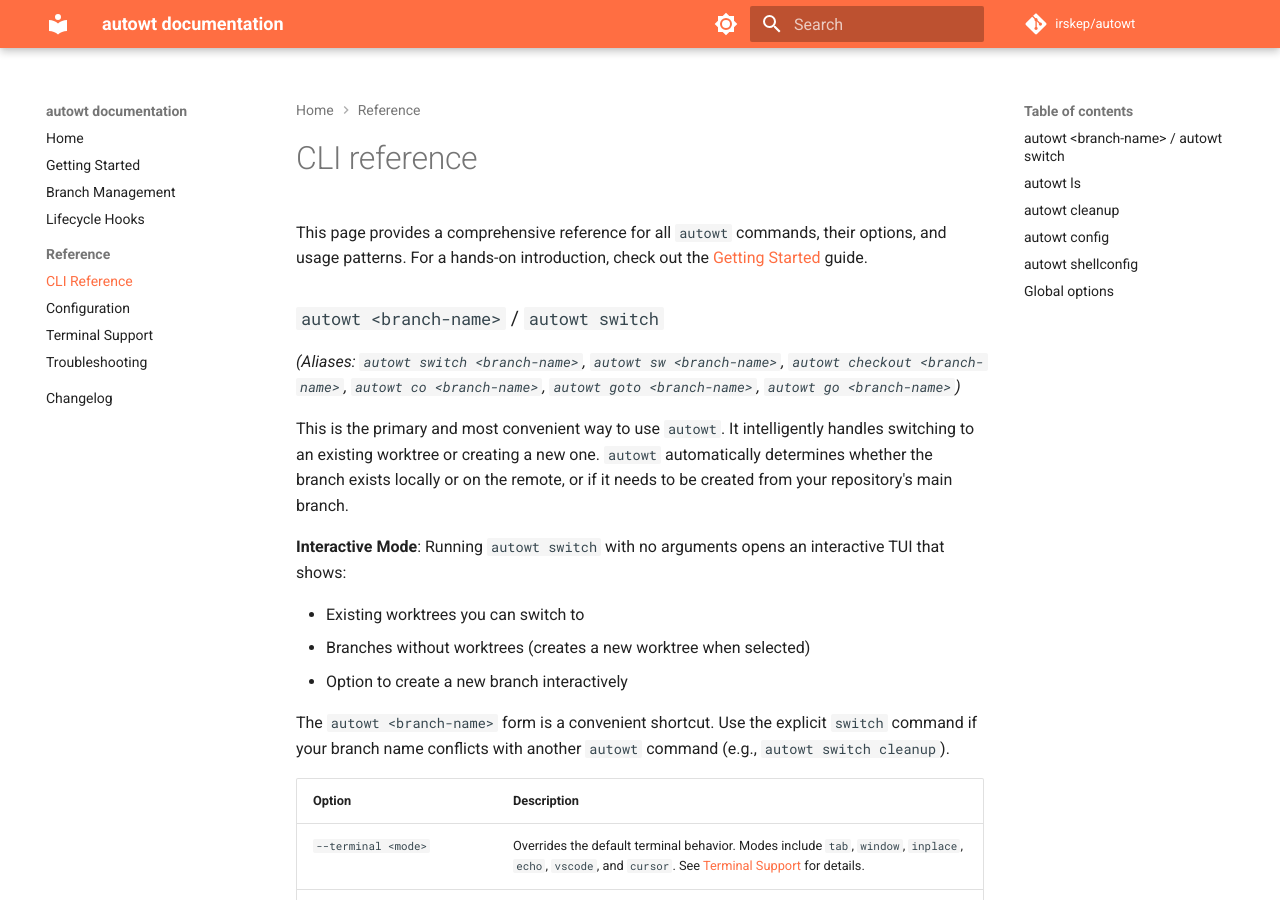
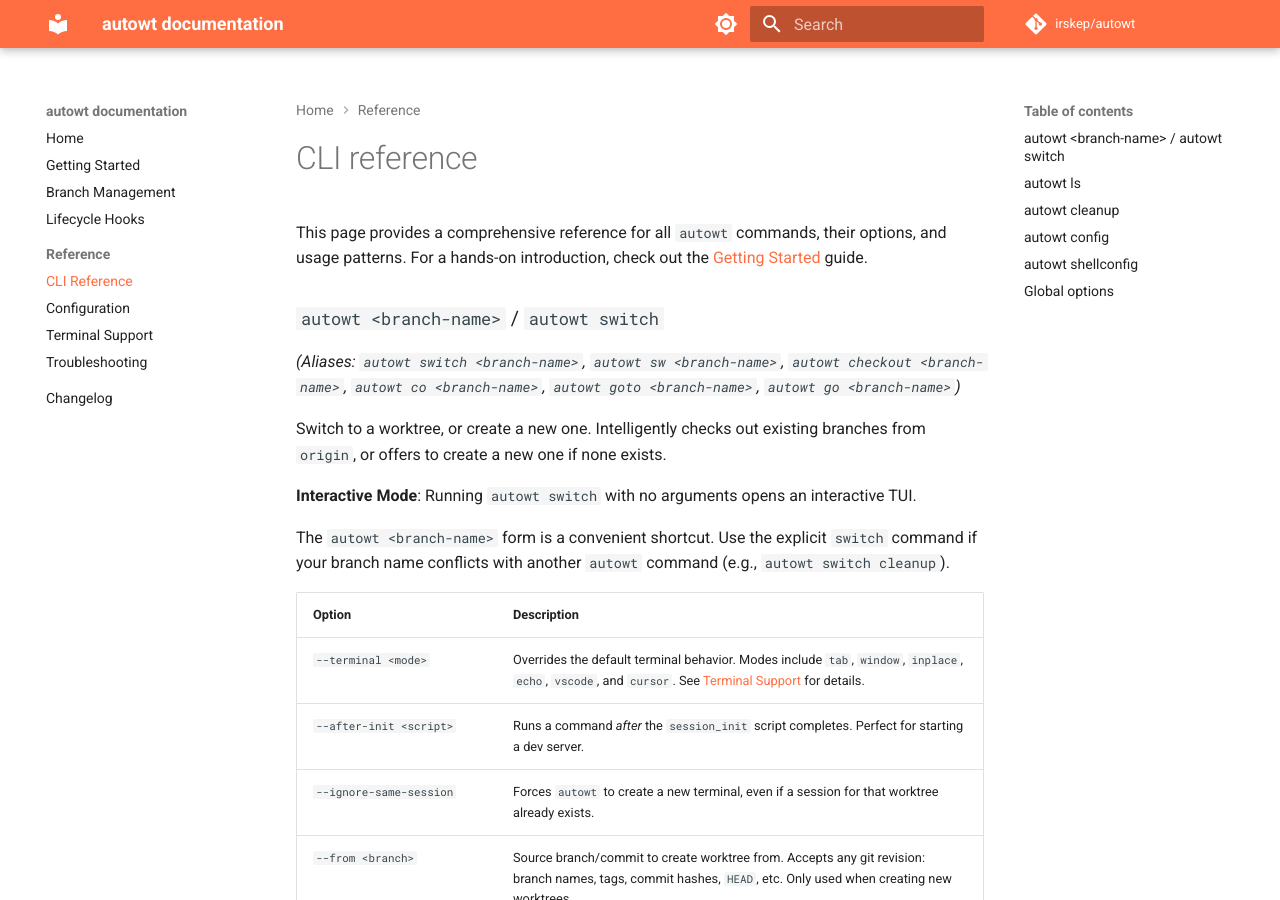
Before and after one commit to irskep/autowt, an MkDocs documentation site: the page built from docs/clireference.md, in a window 1280 px wide and 900 px high. Built offline with MkDocs 1.6.1 and Material for MkDocs 9.7.7, drawn with Linux system fonts in a browser that asks for light colours; comment, search, counter and statistics services are not loaded; the version menu is left out; some of the changed text lies outside the part shown.

Commit message:
Tighten up cli reference

```diff
--- a/docs/clireference.md
+++ b/docs/clireference.md
@@ -6,27 +6,23 @@ This page provides a comprehensive reference for all `autowt` commands, their op
 
 _(Aliases: `autowt switch <branch-name>`, `autowt sw <branch-name>`, `autowt checkout <branch-name>`, `autowt co <branch-name>`, `autowt goto <branch-name>`, `autowt go <branch-name>`)_
 
-This is the primary and most convenient way to use `autowt`. It intelligently handles switching to an existing worktree or creating a new one. `autowt` automatically determines whether the branch exists locally or on the remote, or if it needs to be created from your repository's main branch.
+Switch to a worktree, or create a new one. Intelligently checks out existing branches from `origin`, or offers to create a new one if none exists.
 
-**Interactive Mode**: Running `autowt switch` with no arguments opens an interactive TUI that shows:
-
-- Existing worktrees you can switch to
-- Branches without worktrees (creates a new worktree when selected)
-- Option to create a new branch interactively
+**Interactive Mode**: Running `autowt switch` with no arguments opens an interactive TUI.
 
 The `autowt <branch-name>` form is a convenient shortcut. Use the explicit `switch` command if your branch name conflicts with another `autowt` command (e.g., `autowt switch cleanup`).
 
 <div class="autowt-clitable-wrapper"></div>
 
-| Option                     | Description                                                                                                                                                                   |
-| -------------------------- | ----------------------------------------------------------------------------------------------------------------------------------------------------------------------------- |
-| `--terminal <mode>`        | Overrides the default terminal behavior. Modes include `tab`, `window`, `inplace`, `echo`, `vscode`, and `cursor`. See [Terminal Support](terminalsupport.md) for details.    |
-| `--after-init <script>`    | Runs a command _after_ the `session_init` script completes. Perfect for starting a dev server.                                                                                |
-| `--ignore-same-session`    | Forces `autowt` to create a new terminal, even if a session for that worktree already exists.                                                                                 |
-| `--from <branch>`          | Source branch/commit to create worktree from. Accepts any git revision: branch names, tags, commit hashes, `HEAD`, etc. Only used when creating new worktrees.                |
-| `--dir <path>`             | Directory path for the new worktree. Overrides the configured directory pattern. Supports both absolute and relative paths.                                                   |
-| `--custom-script <script>` | Runs a named custom script with arguments. Scripts are defined in your configuration file. Example: `--custom-script="bugfix 123"`.                                           |
-| `-y`, `--yes`              | Automatically confirms all prompts, such as the prompt to switch to an existing terminal session.                                                                             |
+| Option | Description |
+| - | - |
+| `--terminal <mode>` | Overrides the default terminal behavior. Modes include `tab`, `window`, `inplace`, `echo`, `vscode`, and `cursor`. See [Terminal Support](terminalsupport.md) for details.    |
+| `--after-init <script>` | Runs a command _after_ the `session_init` script completes. Perfect for starting a dev server. |
+| `--ignore-same-session` | Forces `autowt` to create a new terminal, even if a session for that worktree already exists. |
+| `--from <branch>` | Source branch/commit to create worktree from. Accepts any git revision: branch names, tags, commit hashes, `HEAD`, etc. Only used when creating new worktrees. |
+| `--dir <path>` | Directory path for the new worktree. Overrides the configured directory pattern. Supports both absolute and relative paths. |
+| `--custom-script <script>` | Runs a named custom script with arguments. Scripts are defined in your configuration file. Example: `--custom-script="bugfix 123"`. |
+| `-y`, `--yes` | Automatically confirms all prompts, such as the prompt to switch to an existing terminal session. |
 
 ### `autowt ls`
 
@@ -53,12 +49,12 @@ Safely removes worktrees, their directories, and associated local git branches.
 
 <div class="autowt-clitable-wrapper"></div>
 
-| Option                 | Description                                                                                                                                                                                                                                                                                                                                                                                                                                                                                                                                                                                                                                                                                                                                                                                                                                                                                                                             |
-| ---------------------- | --------------------------------------------------------------------------------------------------------------------------------------------------------------------------------------------------------------------------------------------------------------------------------------------------------------------------------------------------------------------------------------------------------------------------------------------------------------------------------------------------------------------------------------------------------------------------------------------------------------------------------------------------------------------------------------------------------------------------------------------------------------------------------------------------------------------------------------------------------------------------------------------------------------------------------------- |
-| `--mode <mode>`        | Sets the cleanup mode. If not specified in a non-interactive environment (like CI), the command will exit. <br> • `interactive`: Opens a TUI to let you choose what to remove. <br> • `all`: Non-interactively selects all merged and remoteless branches. <br> • `merged`: Selects branches that have been merged into your main branch. <br> • `remoteless`: Selects local branches that don't have an upstream remote. <br> • `github`: Uses the GitHub CLI (`gh`) to identify branches with merged or closed pull requests. Requires `gh` to be installed. <br><br> **First-run behavior**: If you haven't configured a preferred cleanup mode, autowt will prompt you to select one on first use. Your selection is saved for future use. <br><br> **Default behavior in TTY**: For GitHub repositories (origin remote contains github.com), defaults to `github` mode. For other repositories, uses your configured default mode. |
-| `--dry-run`            | Previews which worktrees and branches would be removed without actually deleting anything.                                                                                                                                                                                                                                                                                                                                                                                                                                                                                                                                                                                                                                                                                                                                                                                                                                              |
-| `--force`              | **Use with caution.** Force-removes worktrees even if they have uncommitted changes.                                                                                                                                                                                                                                                                                                                                                                                                                                                                                                                                                                                                                                                                                                                                                                                                                                                    |
-| `--kill` / `--no-kill` | Overrides the configured behavior for terminating processes running in a worktree's directory before removal.                                                                                                                                                                                                                                                                                                                                                                                                                                                                                                                                                                                                                                                                                                                                                                                                                           |
+| Option | Description |
+| - | - |
+| `--mode <mode>` | Sets the cleanup mode. If not specified in a non-interactive environment (like CI), the command will exit. <br> • `interactive`: Opens a TUI to let you choose what to remove. <br> • `all`: Non-interactively selects all merged and remoteless branches. <br> • `merged`: Selects branches that have been merged into your main branch. <br> • `remoteless`: Selects local branches that don't have an upstream remote. <br> • `github`: Uses the GitHub CLI (`gh`) to identify branches with merged or closed pull requests. Requires `gh` to be installed. <br><br> **First-run behavior**: If you haven't configured a preferred cleanup mode, autowt will prompt you to select one on first use. Your selection is saved for future use. <br><br> **Default behavior in TTY**: For GitHub repositories (origin remote contains github.com), defaults to `github` mode. For other repositories, uses your configured default mode. |
+| `--dry-run` | Previews which worktrees and branches would be removed without actually deleting anything. |
+| `--force` | **Use with caution.** Force-removes worktrees even if they have uncommitted changes. |
+| `--kill` / `--no-kill` | Overrides the configured behavior for terminating processes running in a worktree's directory before removal. |
 
 ### `autowt config`
 
@@ -80,8 +80,8 @@ Displays a function you could choose to add to your shell config to cd to worktr
 
 <div class="autowt-clitable-wrapper"></div>
 
-| Option            | Description                                                                                              |
-| ----------------- | -------------------------------------------------------------------------------------------------------- |
+| Option | Description                                                                                              |
+| - | - |
 | `--shell <shell>` | Override shell detection. Supported shells: `bash`, `zsh`, `fish`, `tcsh`, `csh`, `nu`, `oil`, `elvish`. |
 
 For example, if you use zsh, you'd see this:
```
Also changed, not shown: other parts of docs/clireference.md (+6 -2 lines).
